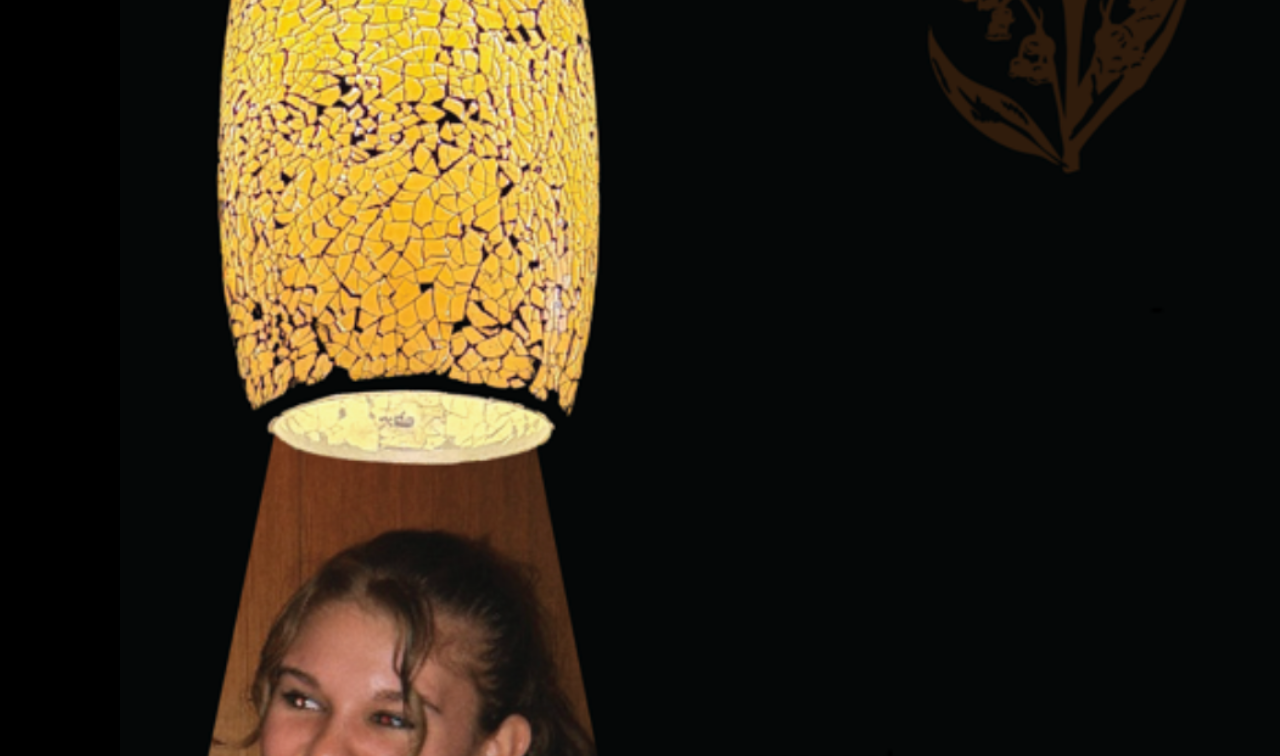
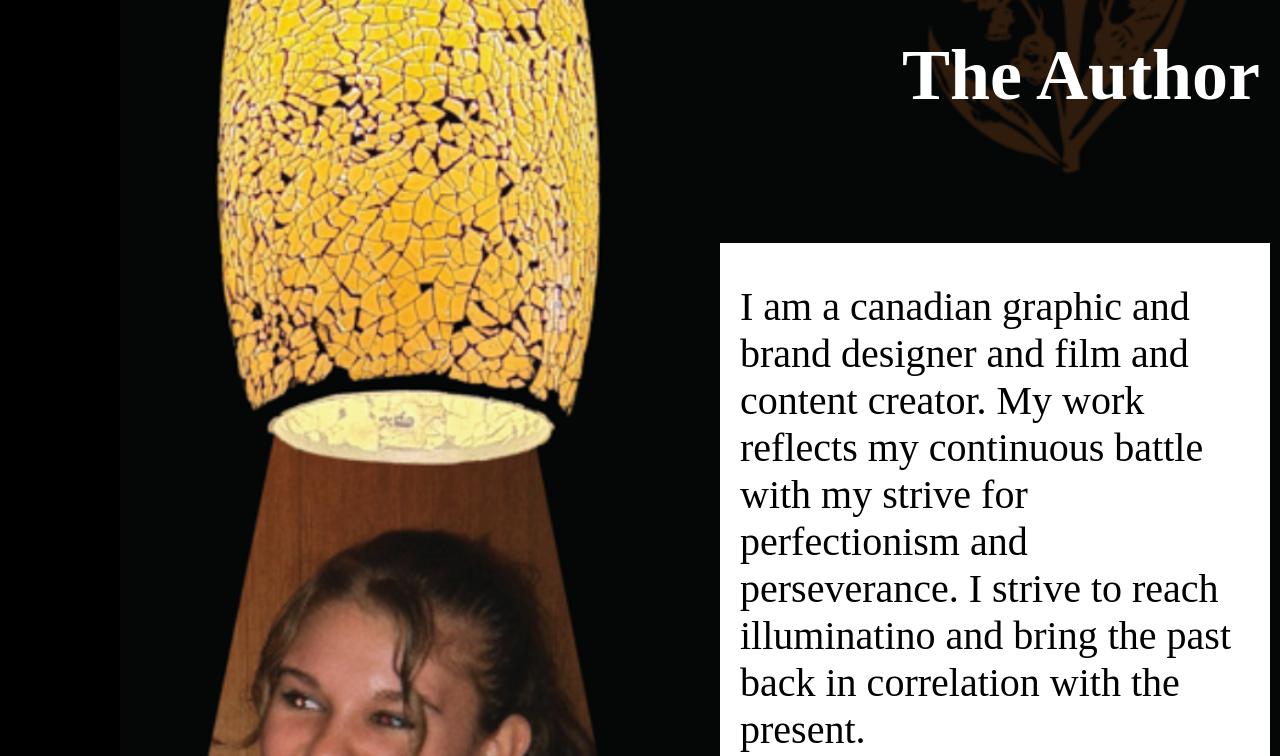
Before and after one commit to sophiacober13/portfolio-website, a plain HTML site: page index.html in a window 1280 px wide. Shown: the part 1262-2018 px from the top of the page. Drawn offline with Linux system fonts and the light colour scheme; a web font is replaced by a local one.

Commit message:
( ◕ ◞ ◕ ) auto commit

```diff
--- a/index.html
+++ b/index.html
@@ -186,7 +186,8 @@
       width: 50%;
       height: 90%;
       margin-left: 50%;
-      top: 207;
+      gap: 80px;
+      top: 207px;
 
     }
 
@@ -210,11 +211,16 @@
     }
 
     .text-grid {
-        display: block;
-
-      margin-right: 60px;
+   background-color: white;
+      height: 700px;
+      padding-left: 20px;
+       padding-right: 20px;
+      width: 510px;
     }
 
+    .text-grid .typefont {
+  font-size: 40px
+    }
   </style>
 
   <body>
```
